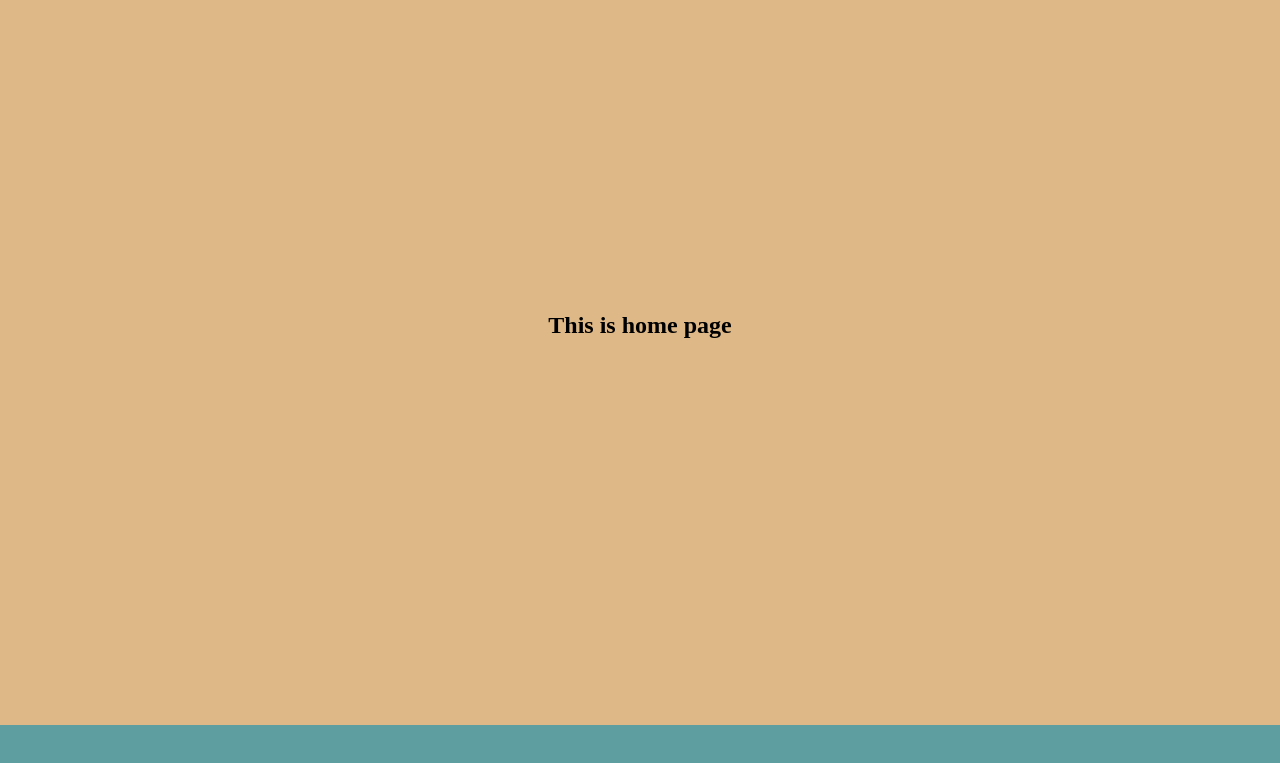
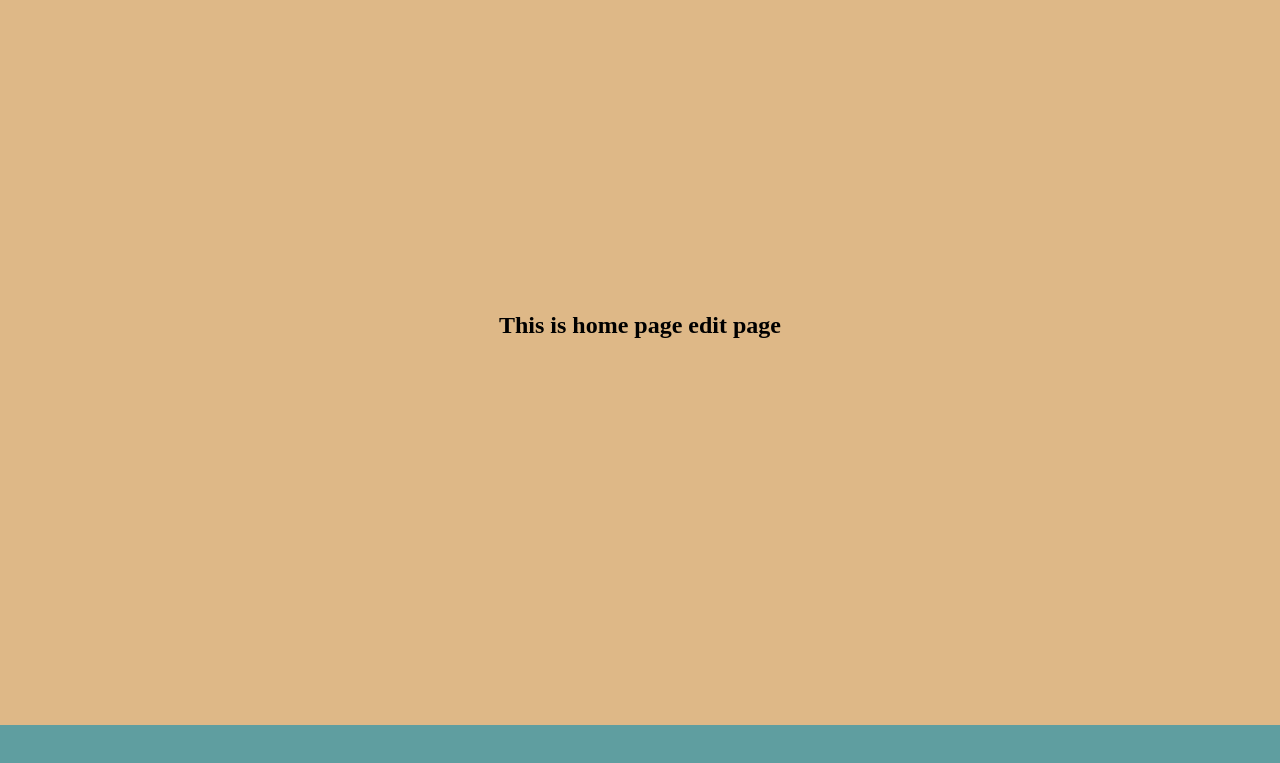
Before and after one commit to CoderJaez/sample-landing-page, a plain HTML site: page index.html in a window 1280 px wide. Shown: the part 75-838 px from the top of the page. Drawn offline with Linux system fonts and the light colour scheme.

Commit message:
Edit home content

```diff
--- a/index.html
+++ b/index.html
@@ -20,7 +20,7 @@
     </header>
 
     <section class="container" id="home">
-        <h1>This is home page</h1>
+        <h1>This is home page edit page</h1>
 
     </section>
 
```
